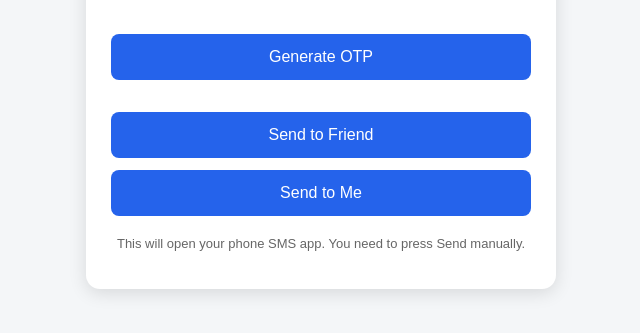
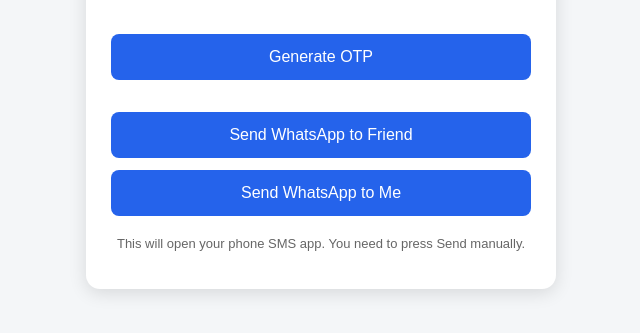
Before and after one commit to aathiguru0508/daily-otp, a plain HTML site: page index.html in a window 1280 px wide. Shown: the part 313-646 px from the top of the page, without its empty margins (319-959 px from the left). Drawn offline with Linux system fonts and the light colour scheme.

Commit message:
Update button labels for sending OTP

```diff
--- a/index.html
+++ b/index.html
@@ -19,8 +19,8 @@
     <button onclick="generateOTP()">Generate OTP</button>
 
     <div class="buttons">
-      <button onclick="sendToFriend()">Send to Friend</button>
-      <button onclick="sendToMe()">Send to Me</button>
+           <button onclick="sendToFriend()">Send WhatsApp to Friend</button>
+           <button onclick="sendToMe()">Send WhatsApp to Me</button>
     </div>
 
     <p class="note">
```
